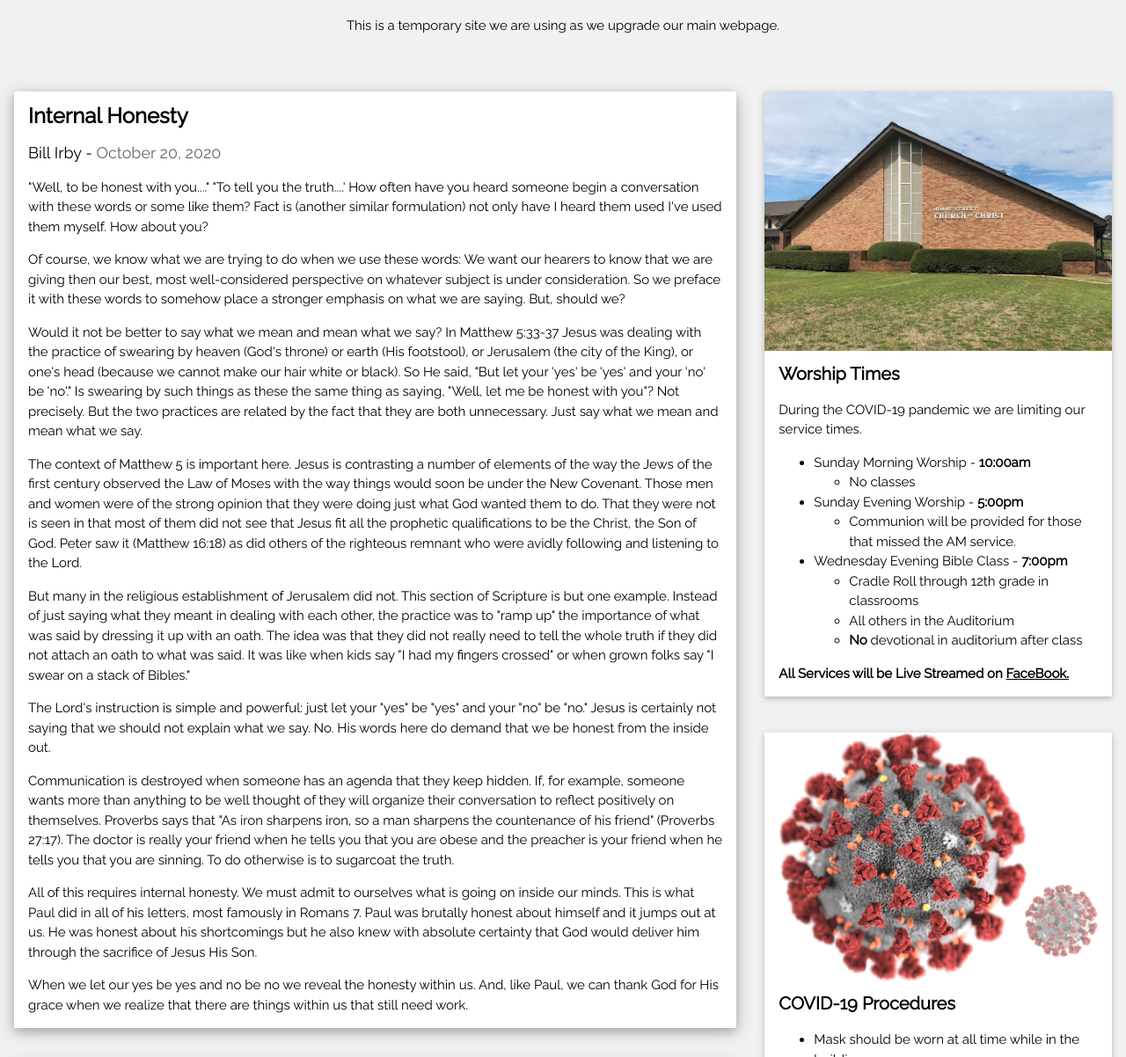
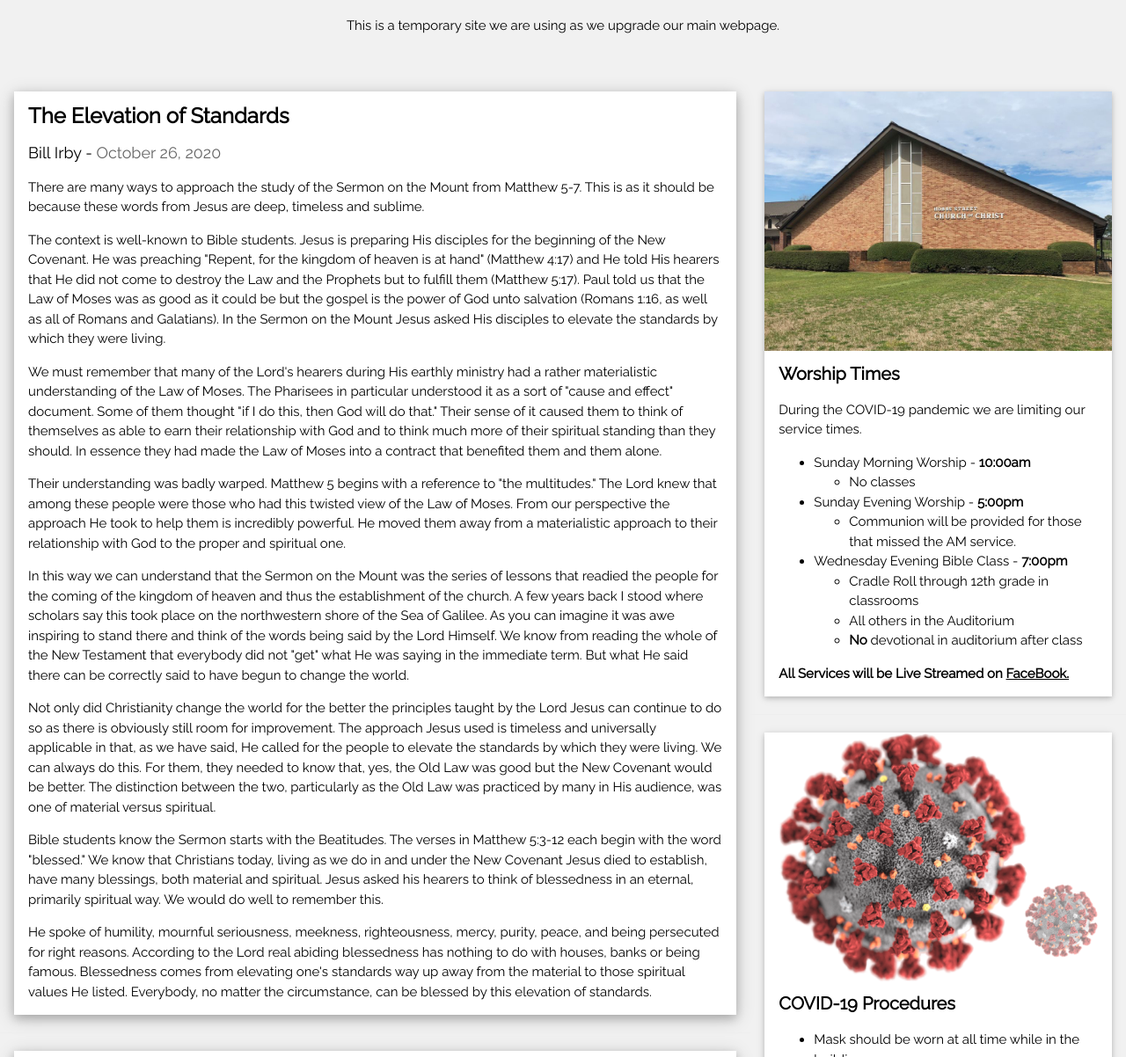
Before and after one commit to aubie1983/digitial-eagle, a website: page index.html in a window 1280 px wide. Shown: the part 93-1295 px from the top of the page at 88% size. Drawn offline with nearby package versions, Linux system fonts and the light colour scheme; files whose address does not match are found by name.

Commit message:
Update index.html
Added October 26, 2020 article

```diff
--- a/index.html
+++ b/index.html
@@ -25,7 +25,30 @@ and is wrapped around the whole page content, except for the footer in this exam
 
         <!-- Blog entries -->
         <div class="w3-col l8 s12">
+            <div class="w3-card-4 w3-margin w3-white">
+                <!--   <img src="/w3images/woods.jpg" alt="Nature" style="width:100%"> -->
+                <div class="w3-container">
+                    <h3><b>The Elevation of Standards</b></h3>
+                    <h5>Bill Irby - <span class="w3-opacity">October 26, 2020</span></h5>
+                    <p>There are many ways to approach the study of the Sermon on the Mount from Matthew 5-7. This is as it should be because these words from Jesus are deep, timeless and sublime.</p>
+                    <p>The context is well-known to Bible students. Jesus is preparing His disciples for the beginning of the New Covenant. He was preaching "Repent, for the kingdom of heaven is at hand" (Matthew 4:17) and He told His hearers that He did not come to destroy the Law and the Prophets but to fulfill them (Matthew 5:17). Paul told us that the Law of Moses was as good as it could be but the gospel is the power of God unto salvation (Romans 1:16, as well as all of Romans and Galatians). In the Sermon on the Mount Jesus asked His disciples to elevate the standards by which they were living.</p>
+                    <p>We must remember that many of the Lord's hearers during His earthly ministry had a rather materialistic understanding of the Law of Moses. The Pharisees in particular understood it as a sort of "cause and effect" document. Some of them thought "if I do this, then God will do that." Their sense of it caused them to think of themselves as able to earn their relationship with God and to think much more of their spiritual standing than they should. In essence they had made the Law of Moses into a contract that benefited them and them alone.</p>
+                    <p>Their understanding was badly warped. Matthew 5 begins with a reference to "the multitudes." The Lord knew that among these people were those who had this twisted view of the Law of Moses. From our perspective the approach He took to help them is incredibly powerful. He moved them away from a materialistic approach to their relationship with God to the proper and spiritual one.</p>
+                    <p>In this way we can understand that the Sermon on the Mount was the series of lessons that readied the people for the coming of the kingdom of heaven and thus the establishment of the church. A few years back I stood where scholars say this took place on the northwestern shore of the Sea of Galilee. As you can imagine it was awe inspiring to stand there and think of the words being said by the Lord Himself. We know from reading the whole of the New Testament that everybody did not "get" what He was saying in the immediate term. But what He said there can be correctly said to have begun to change the world.</p>
+                    <p>Not only did Christianity change the world for the better the principles taught by the Lord Jesus can continue to do so as there is obviously still room for improvement. The approach Jesus used is timeless and universally applicable in that, as we have said, He called for the people to elevate the standards by which they were living. We can always do this. For them, they needed to know that, yes, the Old Law was good but the New Covenant would be better. The distinction between the two, particularly as the Old Law was practiced by many in His audience, was one of material versus spiritual.</p>
+                    <p>Bible students know the Sermon starts with the Beatitudes. The verses in Matthew 5:3-12 each begin with the word "blessed." We know that Christians today, living as we do in and under the New Covenant Jesus died to establish, have many blessings, both material and spiritual. Jesus asked his hearers to think of blessedness in an eternal, primarily spiritual way. We would do well to remember this.</p>
+                    <p>He spoke of humility, mournful seriousness, meekness, righteousness, mercy, purity, peace, and being persecuted for right reasons. According to the Lord real abiding blessedness has nothing to do with houses, banks or being famous. Blessedness comes from elevating one's standards way up away from the material to those spiritual values He listed. Everybody, no matter the circumstance, can be blessed by this elevation of standards.</p>
 
+                </div>
+                <!-- <div class="w3-container">
+                     <div class="w3-row">
+                         <div class="w3-col m8 s12">
+                             <p><button class="w3-button w3-padding-large w3-white w3-border"><b>Read More »</b></button></p>
+                         </div>
+                     </div>
+                 </div> -->
+            </div>
+            <hr>
             <!-- Blog entry -->
             <div class="w3-card-4 w3-margin w3-white">
                 <!--   <img src="/w3images/woods.jpg" alt="Nature" style="width:100%"> -->
```
